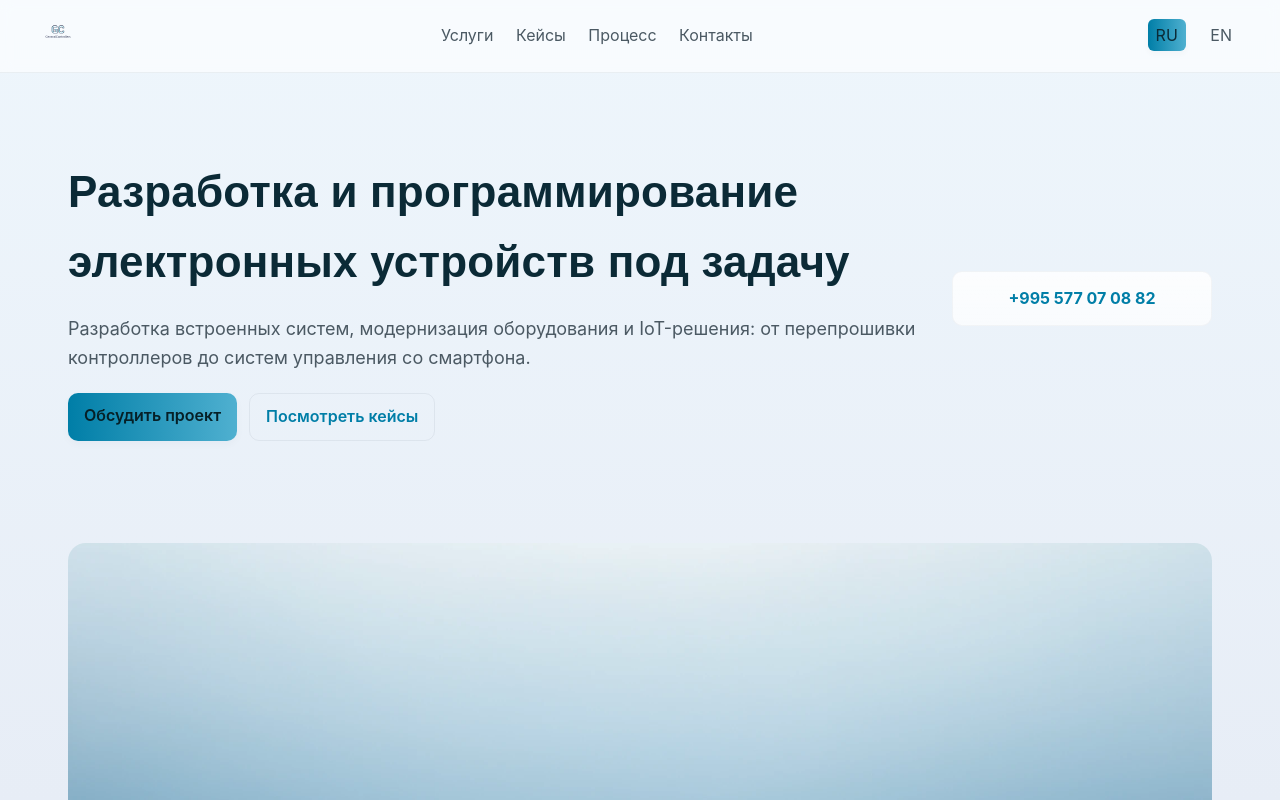
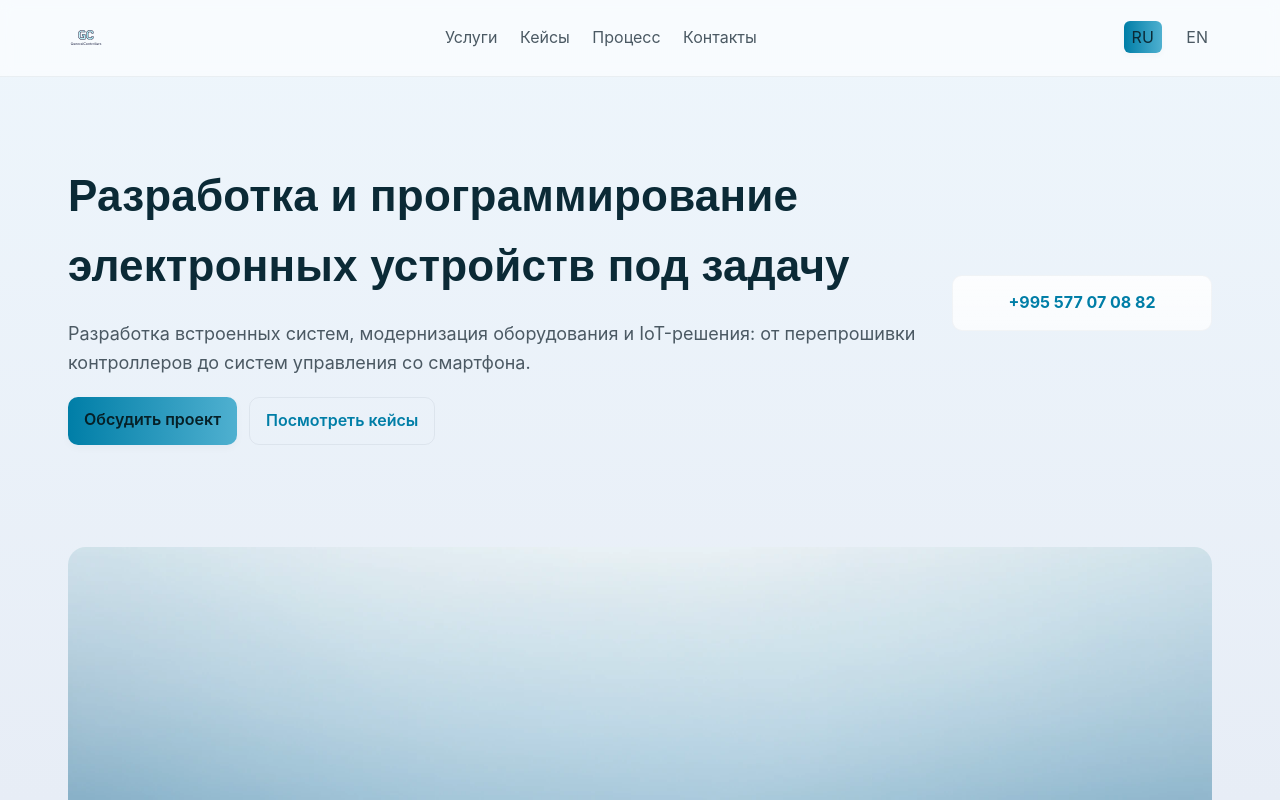
Before and after one commit to katerina-creator/generalcontrollers, a website: page index.html in a window 1280 px wide. Shown: the top 800 px of the page. Drawn offline with Linux system fonts and the light colour scheme.

Commit message:
fix: increase logo size and header padding

```diff
--- a/assets/css/styles.css
+++ b/assets/css/styles.css
@@ -37,8 +37,9 @@ body{
 .page-grid-overlay{position:fixed;inset:0;pointer-events:none;background-image:linear-gradient(rgba(11,42,54,0.01) 1px,transparent 1px),linear-gradient(90deg,rgba(11,42,54,0.01) 1px,transparent 1px);background-size:220px 220px,220px 220px;opacity:0.03}
 
 .site-header{border-bottom:1px solid rgba(11,42,54,0.06);position:sticky;top:0;background:rgba(255,255,255,0.6);backdrop-filter:saturate(120%) blur(6px)}
-.header-inner{display:flex;align-items:center;justify-content:space-between;padding:14px 0}
-.logo img{height:36px}
+.header-inner{display:flex;align-items:center;justify-content:space-between;padding:16px 24px}
+.logo{height:44px;width:auto}
+.logo img{height:100%;width:auto;display:block}
 .main-nav a{color:var(--muted);text-decoration:none;margin-right:18px}
 .lang-switch a{color:var(--muted);text-decoration:none;margin-left:12px;padding:6px 8px;border-radius:6px}
 .lang-switch a.active{color:var(--text);background:linear-gradient(90deg,var(--accent),var(--accent-2));box-shadow:0 3px 6px rgba(11,42,54,0.03);}
@@ -120,6 +121,7 @@ body{
   .hero-grid{grid-template-columns:1fr 220px}
 }
 @media (max-width:700px){
+  .logo{height:34px}
   .hero{padding-top:var(--space-md);padding-bottom:var(--space-md)}
   .hero h1{font-size:26px}
   .hero-cta{flex-direction:column;align-items:stretch}
```
